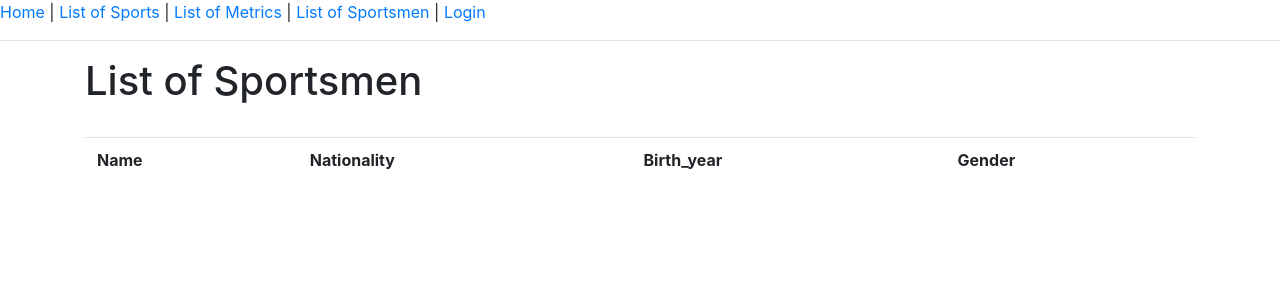
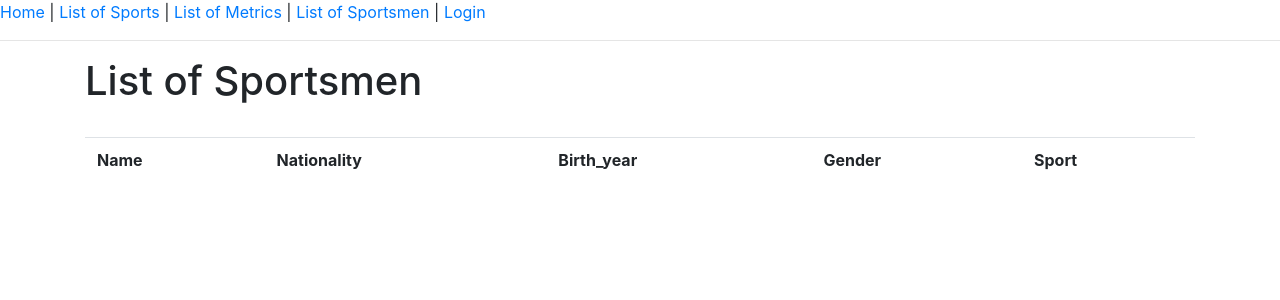
Before and after one commit to nathanarpin/World-Sports-Records, a Flask app: template app/templates/sportsmen.html in a window 1280 px wide. Shown: the top 300 px of the page. Run offline with Flask 2, Linux system fonts and the light colour scheme; the template is opened without the code that fills it, so the values that code supplies are empty; some libraries are stand-ins or nearby versions.

Commit message:
update 11.063256

```diff
--- a/app/routes.py
+++ b/app/routes.py
@@ -14,6 +14,7 @@ def teardown_db(exception):
     if db is not None:
         db.close()
 
+@app.route('/')
 @app.route('/index')
 def index():
     title="MyApp - Welcome to WSR!"
@@ -144,7 +145,26 @@ def add_metric():
 def sportsmen():
     title="MyApp - List of sportsmen"
     db = get_db()
-    sportsmen = db.query("SELECT * FROM sportman")
+    sportsmen = db.query("""	SELECT sportman.name AS name, sportman.nationality AS nationality, sportman.birth_year AS birthyear, sportman.gender AS gender, sport.name AS sport
+				FROM sportman, sport , sportman_metric , metric, sport_metric
+				WHERE sportman_metric.sportman_id = sportman.id
+				AND metric.id = sportman_metric.metric_id
+				AND metric.id = sport_metric.metric_id
+				AND sport_metric.sport_id = sport.id """)
+
+    '''    sportsnames = db.query("""    SELECT sport.name FROM sportman, sport , sportman_metric , metric, sport_metric
+                                WHERE sportman_metric.sportman_id = sportman.id
+                                AND metric.id = sportman_metric.metric_id
+                                AND metric.id = sport_metric.metric_id
+                                AND sport_metric.sport_id = sport.id """)
+
+    names = db.query("""	SELECT sportman.name FROM sportman, sport , sportman_metric , metric, sport_metric
+                                WHERE sportman_metric.sportman_id = sportman.id
+                                AND metric.id = sportman_metric.metric_id
+                                AND metric.id = sport_metric.metric_id
+                                AND sport_metric.sport_id = sport.id """)
+    '''
+    print(sportsmen)
     return render_template('sportsmen.html', title=title, sportsmen=sportsmen)
 
 @app.route('/addsportman', methods=['POST', 'GET'])
--- a/app/templates/sports.html
+++ b/app/templates/sports.html
@@ -11,7 +11,7 @@
 		<tbody>
     		{% for sport in sports %}
 		<tr>
-			<td>{{ sport.id }}</td><td>{{ sport.name }}</td><td>{{ sport.description }}</td>
+			<td>{{ sport.id }}</td><td>    <a href="/sportsmen">{{ sport.name }}</a> </td><td>{{ sport.description }}</td>
 		</tr>
     		{% endfor %}
 		</tbody>
--- a/app/templates/sportsmen.html
+++ b/app/templates/sportsmen.html
@@ -6,15 +6,14 @@
       		<br>
 		<table class="table">
 		<thead>
-			<tr><td><strong>Name</strong></td><td><strong>Nationality</strong></td><td><strong>Birth_year</strong></td><td><strong>Gender</strong></td></tr>
+			<tr><td><strong>Name</strong></td><td><strong>Nationality</strong></td><td><strong>Birth_year</strong></td><td><strong>Gender</strong></td><td><strong>Sport</strong></td></tr>
 		</thead>
 		<tbody>
     		{% for sportsmen  in sportsmen %}
 		<tr>
-			<td>{{ sportsmen.name }}</td><td>{{ sportsmen.nationality }}</td><td>{{ sportsmen.birth_year }}</td><td>{{ sportsmen.gender }}</td>
+			<td>{{ sportsmen.name }}</td><td>{{ sportsmen.nationality }}</td><td>{{ sportsmen.birthyear }}</td><td>{{ sportsmen.gender }}</td><td>{{ sportsmen.sport }}</td>
 		</tr>
-    		{% endfor %}
-		</tbody>
+		{% endfor %}
 		</table>
 	</div>
 {% endblock %}
```
